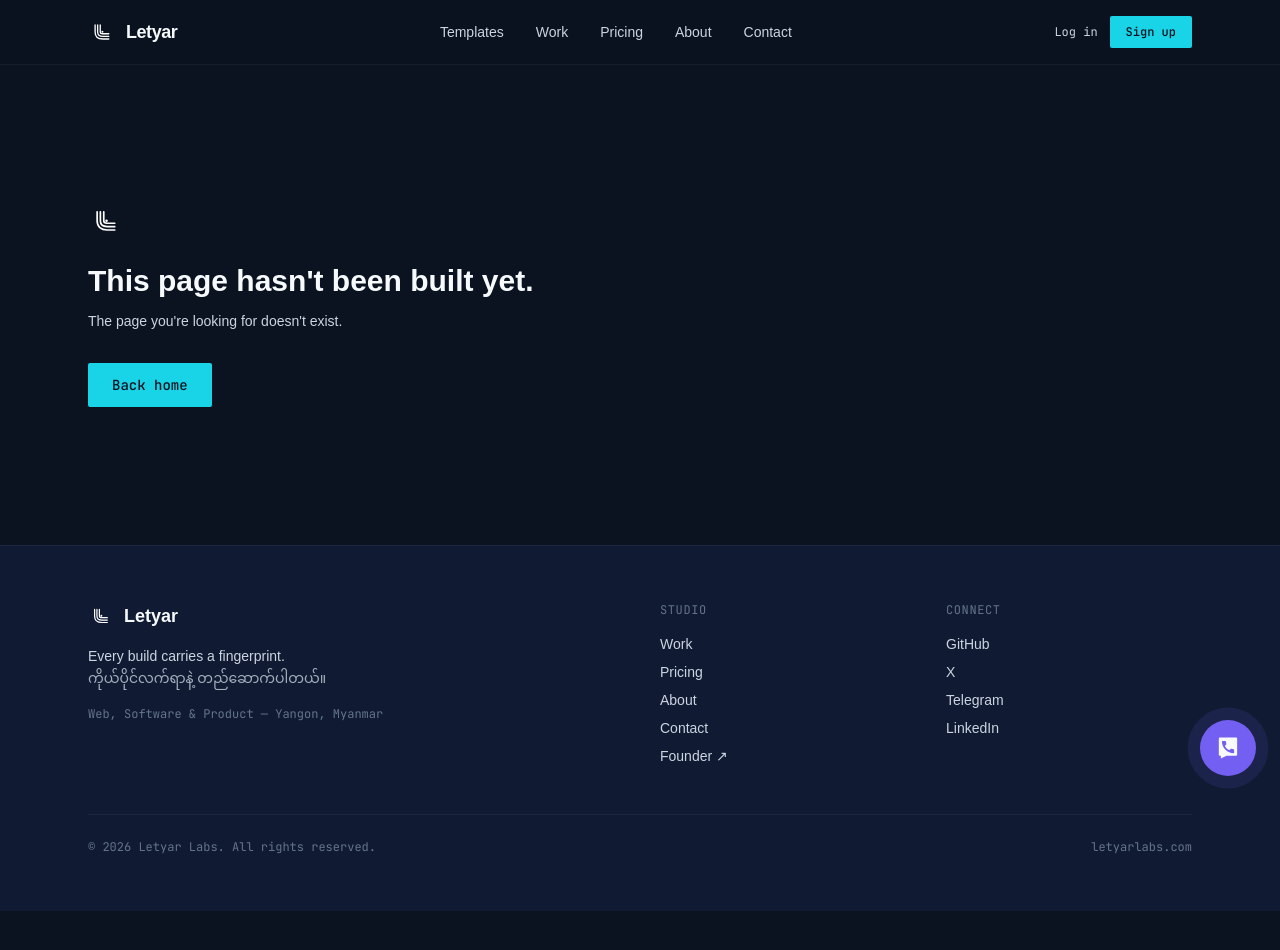
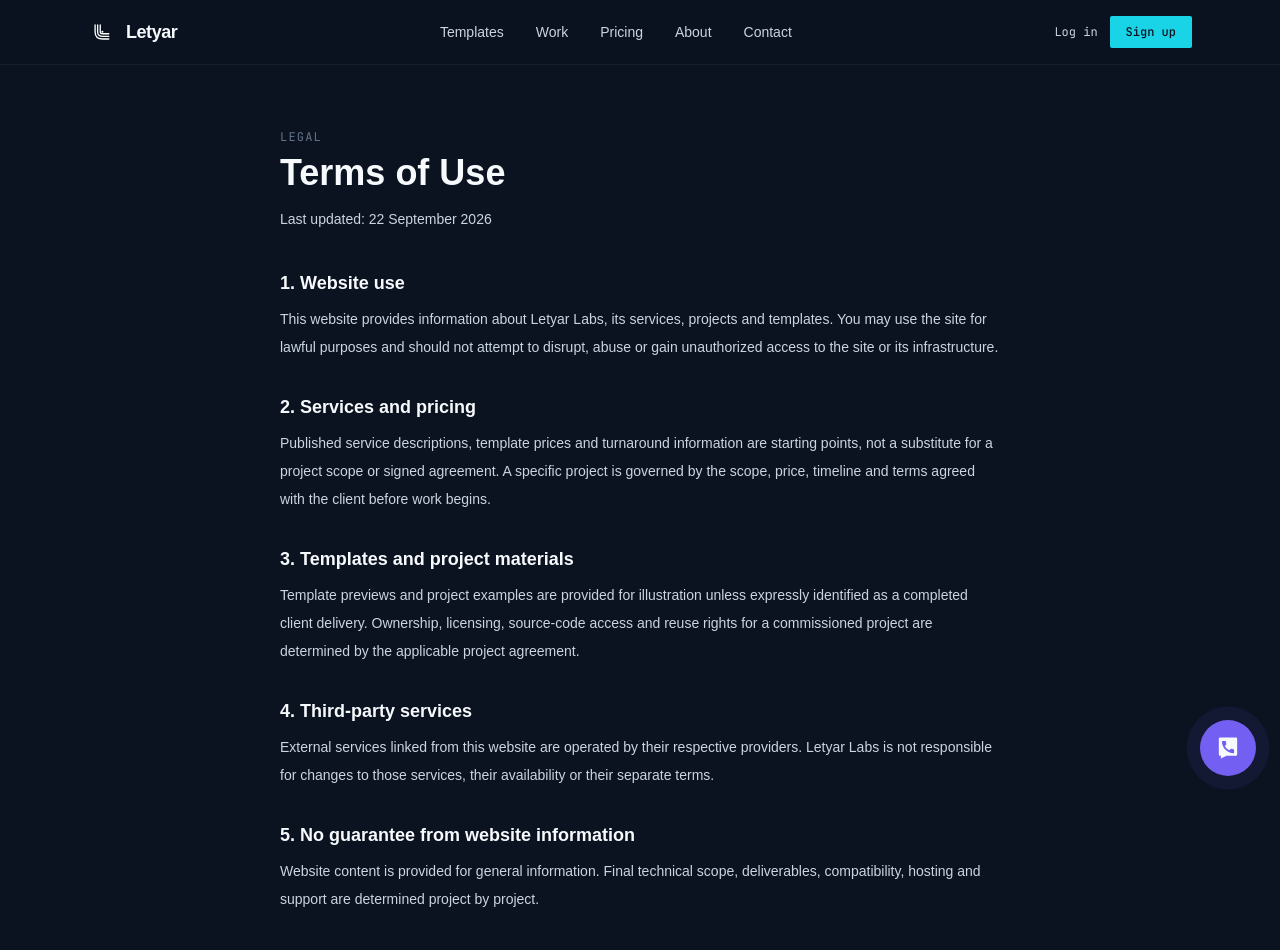
Before and after one commit to letyarworks/letyar-website, a Next.js app: page /terms in a window 1280 px wide. Before the commit this address had no page. Shown: the top 950 px of the page. Before the commit the page ends 911 px from the top, so only its background shows below. Built offline with nearby package versions, Linux system fonts and the light colour scheme; a web font is replaced by a local one.

Commit message:
Add website terms of use

```diff
--- /dev/null
+++ b/app/terms/page.tsx
@@ -0,0 +1,75 @@
+export const metadata = {
+  title: "Terms of Use — Letyar Labs",
+  description: "Terms governing use of the Letyar Labs website.",
+};
+
+export default function TermsPage() {
+  return (
+    <section className="mx-auto max-w-3xl px-6 py-16">
+      <p className="font-mono text-xs uppercase tracking-widest text-slate">Legal</p>
+      <h1 className="mt-2 font-display text-3xl font-semibold text-paper md:text-4xl">
+        Terms of Use
+      </h1>
+      <p className="mt-4 font-body text-sm text-mist">Last updated: 22 September 2026</p>
+
+      <div className="mt-10 space-y-8 font-body text-sm leading-7 text-mist">
+        <section>
+          <h2 className="font-display text-lg font-semibold text-paper">1. Website use</h2>
+          <p className="mt-2">
+            This website provides information about Letyar Labs, its services,
+            projects and templates. You may use the site for lawful purposes
+            and should not attempt to disrupt, abuse or gain unauthorized
+            access to the site or its infrastructure.
+          </p>
+        </section>
+
+        <section>
+          <h2 className="font-display text-lg font-semibold text-paper">2. Services and pricing</h2>
+          <p className="mt-2">
+            Published service descriptions, template prices and turnaround
+            information are starting points, not a substitute for a project
+            scope or signed agreement. A specific project is governed by the
+            scope, price, timeline and terms agreed with the client before
+            work begins.
+          </p>
+        </section>
+
+        <section>
+          <h2 className="font-display text-lg font-semibold text-paper">3. Templates and project materials</h2>
+          <p className="mt-2">
+            Template previews and project examples are provided for
+            illustration unless expressly identified as a completed client
+            delivery. Ownership, licensing, source-code access and reuse
+            rights for a commissioned project are determined by the applicable
+            project agreement.
+          </p>
+        </section>
+
+        <section>
+          <h2 className="font-display text-lg font-semibold text-paper">4. Third-party services</h2>
+          <p className="mt-2">
+            External services linked from this website are operated by their
+            respective providers. Letyar Labs is not responsible for changes
+            to those services, their availability or their separate terms.
+          </p>
+        </section>
+
+        <section>
+          <h2 className="font-display text-lg font-semibold text-paper">5. No guarantee from website information</h2>
+          <p className="mt-2">
+            Website content is provided for general information. Final
+            technical scope, deliverables, compatibility, hosting and support
+            are determined project by project.
+          </p>
+        </section>
+
+        <section>
+          <h2 className="font-display text-lg font-semibold text-paper">6. Contact</h2>
+          <p className="mt-2">
+            Questions about these terms can be sent to hello@letyarlabs.com.
+          </p>
+        </section>
+      </div>
+    </section>
+  );
+}
```
